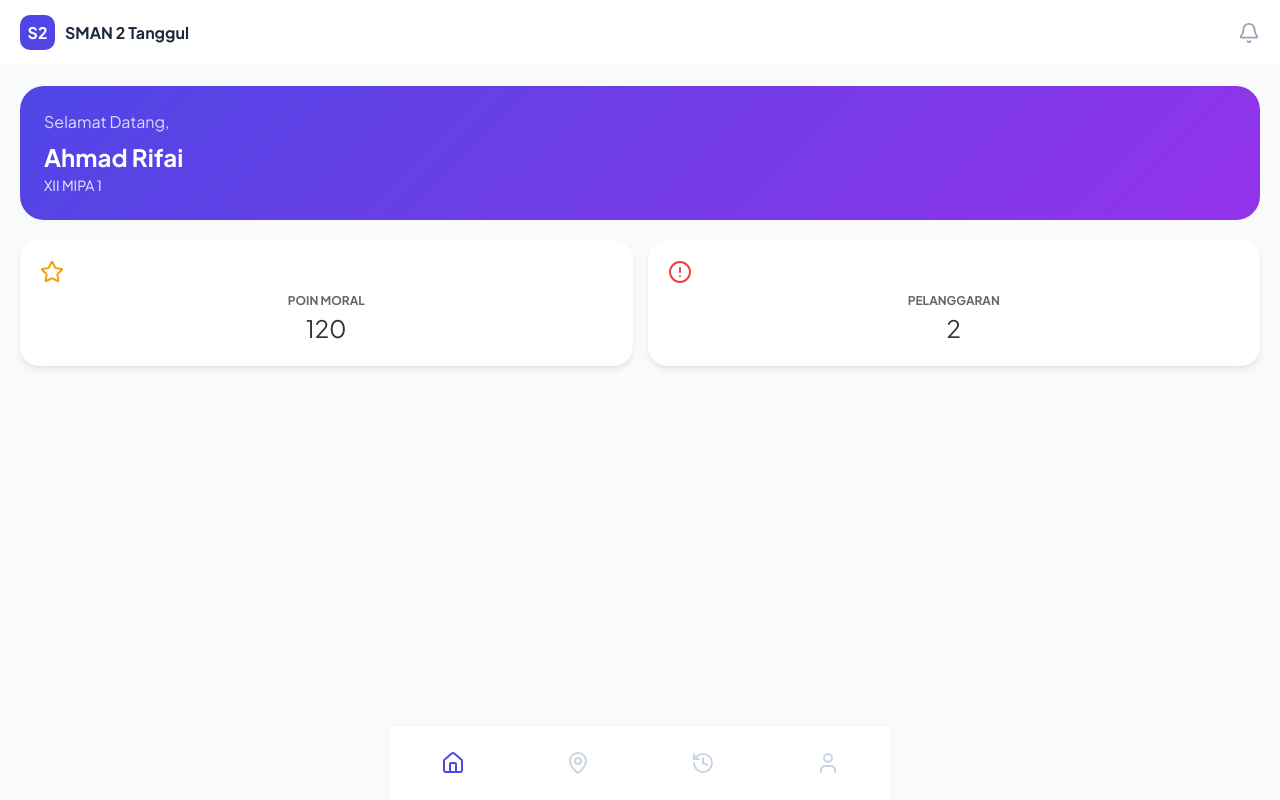
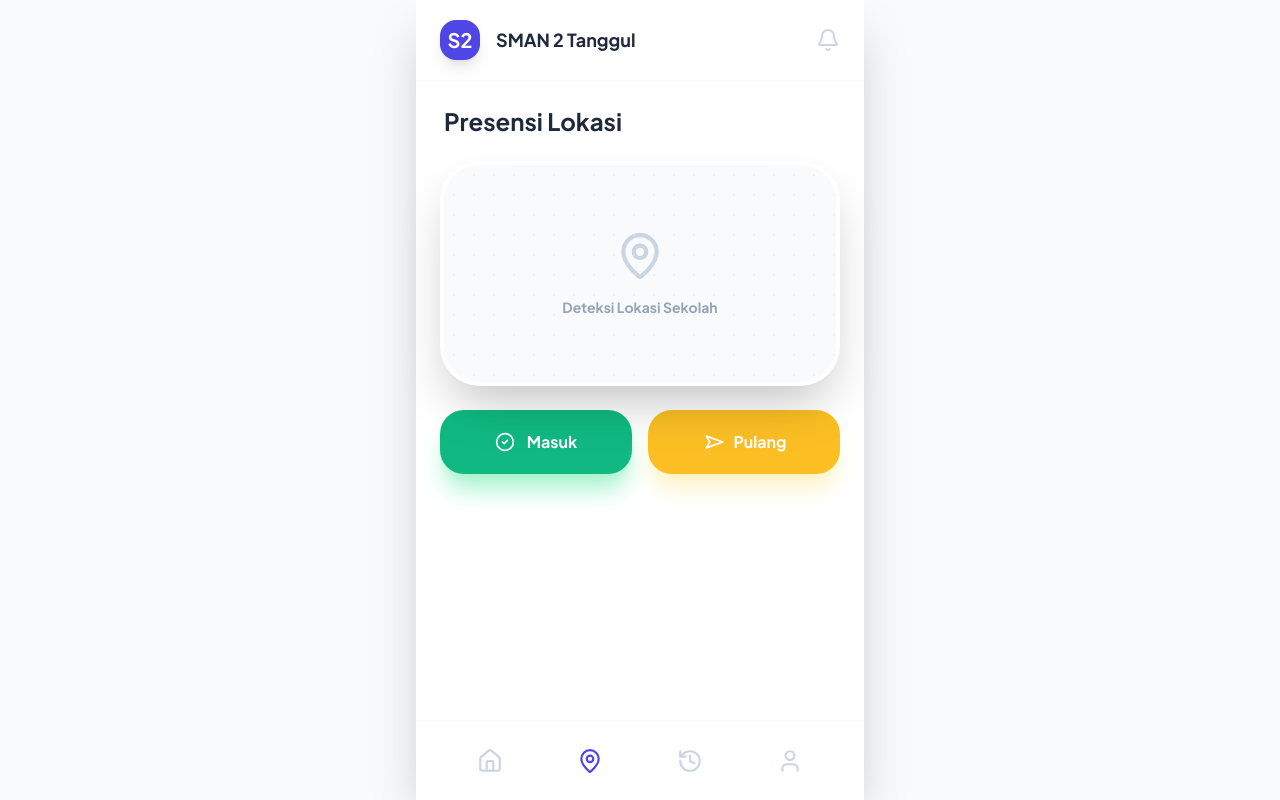
Before and after one commit to haidarrrrr/presensi-smadata, a React (Vite) app: page / in a window 1280 px wide. Built offline with nearby package versions, Linux system fonts and the light colour scheme.

Commit message:
Update index.tsx

```diff
--- a/index.tsx
+++ b/index.tsx
@@ -1,107 +1,124 @@
 import React, { useState } from 'react';
 import ReactDOM from 'react-dom/client';
-import { Home, MapPin, History, User, Bell, Star, AlertCircle, CheckCircle2, ChevronRight, LogOut } from 'lucide-react';
+import { Home, MapPin, History, User, Bell, Star, AlertCircle, ChevronRight, LogOut, CheckCircle2, Loader2, Navigation } from 'lucide-react';
 
 const App = () => {
-  // State untuk mengatur halaman mana yang aktif
-  const [activeTab, setActiveTab] = useState('home');
+  const [activeTab, setActiveTab] = useState('absen'); // Set default ke absen untuk testing
+  const [status, setStatus] = useState<'idle' | 'checking' | 'success' | 'denied'>('idle');
+  const [distance, setDistance] = useState<number | null>(null);
 
-  // Komponen Halaman Dashboard
-  const DashboardView = () => (
-    <div className="animate-in fade-in duration-500">
-      <div style={{ background: 'linear-gradient(135deg, #4f46e5, #9333ea)', borderRadius: '24px', padding: '24px', color: '#fff', marginBottom: '20px', textAlign: 'left' }}>
-          <p style={{ margin: 0, opacity: 0.8 }}>Selamat Datang,</p>
-          <h2 style={{ margin: '5px 0 0 0', fontSize: '24px', fontWeight: 'bold' }}>Ahmad Rifai</h2>
-          <p style={{ margin: 0, fontSize: '14px', opacity: 0.9 }}>XII MIPA 1</p>
+  // Titik Koordinat SMAN 2 Tanggul
+  const SCHOOL_COORDS = { lat: -8.156534, lng: 113.447512, radius: 200 };
+
+  // Fungsi Hitung Jarak (Haversine Formula)
+  const calculateDistance = (lat1: number, lon1: number, lat2: number, lon2: number) => {
+    const R = 6371e3; // meter
+    const dLat = (lat2 - lat1) * Math.PI / 180;
+    const dLon = (lon2 - lon1) * Math.PI / 180;
+    const a = Math.sin(dLat / 2) * Math.sin(dLat / 2) +
+              Math.cos(lat1 * Math.PI / 180) * Math.cos(lat2 * Math.PI / 180) *
+              Math.sin(dLon / 2) * Math.sin(dLon / 2);
+    const c = 2 * Math.atan2(Math.sqrt(a), Math.sqrt(1 - a));
+    return R * c;
+  };
+
+  const handleCheckIn = () => {
+    setStatus('checking');
+    if (!navigator.geolocation) {
+      alert("Browser tidak mendukung GPS");
+      setStatus('idle');
+      return;
+    }
+
+    navigator.geolocation.getCurrentPosition(
+      (pos) => {
+        const d = calculateDistance(pos.coords.latitude, pos.coords.longitude, SCHOOL_COORDS.lat, SCHOOL_COORDS.lng);
+        setDistance(Math.round(d));
+
+        if (d <= SCHOOL_COORDS.radius) {
+          setStatus('success');
+        } else {
+          setStatus('denied');
+          alert(`Anda berada di luar jangkauan (${Math.round(d)}m). Maksimal 200m.`);
+        }
+      },
+      () => {
+        alert("Gagal akses lokasi. Berikan izin GPS di browser HP Anda.");
+        setStatus('idle');
+      },
+      { enableHighAccuracy: true }
+    );
+  };
+
+  const AttendanceView = () => (
+    <div className="animate-in slide-in-from-bottom-5 text-left space-y-6">
+      <header className="px-1">
+        <h2 className="text-2xl font-black text-slate-800">Presensi Lokasi</h2>
+      </header>
+
+      {/* Kartu Lokasi Mirip Gambar */}
+      <div className="aspect-video bg-slate-50 rounded-[2.5rem] border-4 border-white shadow-2xl flex flex-col items-center justify-center relative overflow-hidden group">
+        <div className="absolute inset-0 bg-[radial-gradient(#e2e8f0_1px,transparent_1px)] [background-size:20px_20px] opacity-50"></div>
+
+        {status === 'checking' ? (
+          <Loader2 className="text-indigo-600 animate-spin" size={48} />
+        ) : status === 'success' ? (
+          <CheckCircle2 className="text-emerald-500 animate-bounce" size={50} />
+        ) : (
+          <MapPin className="text-slate-300 transition-transform group-hover:scale-110" size={50} />
+        )}
+
+        <p className="mt-4 text-slate-400 font-bold text-sm relative z-10">
+          {distance !== null ? `${distance}m dari sekolah` : "Deteksi Lokasi Sekolah"}
+        </p>
       </div>
-      <div style={{ display: 'grid', gridTemplateColumns: '1fr 1fr', gap: '15px' }}>
-          <div style={{ background: '#fff', padding: '20px', borderRadius: '20px', textAlign: 'center', boxShadow: '0 4px 6px -1px rgba(0,0,0,0.1)' }}>
-              <Star color="#f59e0b" size={24} style={{ marginBottom: '8px' }} />
-              <div style={{ fontSize: '12px', color: '#666', fontWeight: 'bold' }}>POIN MORAL</div>
-              <div style={{ fontSize: '24px', fontWeight: 'black', color: '#333' }}>120</div>
-          </div>
-          <div style={{ background: '#fff', padding: '20px', borderRadius: '20px', textAlign: 'center', boxShadow: '0 4px 6px -1px rgba(0,0,0,0.1)' }}>
-              <AlertCircle color="#ef4444" size={24} style={{ marginBottom: '8px' }} />
-              <div style={{ fontSize: '12px', color: '#666', fontWeight: 'bold' }}>PELANGGARAN</div>
-              <div style={{ fontSize: '24px', fontWeight: 'black', color: '#333' }}>2</div>
-          </div>
+
+      <div className="grid grid-cols-2 gap-4">
+        <button
+          onClick={handleCheckIn}
+          className="bg-emerald-500 hover:bg-emerald-600 active:scale-95 text-white font-bold py-5 rounded-3xl flex items-center justify-center gap-3 shadow-xl shadow-emerald-200 transition-all"
+        >
+          <CheckCircle2 size={20} />
+          <span>Masuk</span>
+        </button>
+        <button
+          className="bg-amber-400 hover:bg-amber-500 active:scale-95 text-white font-bold py-5 rounded-3xl flex items-center justify-center gap-3 shadow-xl shadow-amber-100 transition-all"
+        >
+          <Navigation size={20} className="rotate-45" />
+          <span>Pulang</span>
+        </button>
       </div>
-    </div>
-  );
 
-  // Komponen Halaman Absensi
-  const AttendanceView = () => (
-    <div className="animate-in slide-in-from-bottom-5">
-      <h2 style={{ textAlign: 'left', fontWeight: 'bold', fontSize: '20px', marginBottom: '15px' }}>Presensi Lokasi</h2>
-      <div style={{ background: '#f1f5f9', height: '200px', borderRadius: '24px', display: 'flex', alignItems: 'center', justifyContent: 'center', border: '2px dashed #cbd5e1', marginBottom: '20px' }}>
-        <div style={{ textAlign: 'center', color: '#94a3b8' }}>
-          <MapPin size={40} style={{ marginBottom: '10px' }} />
-          <p style={{ fontSize: '14px', fontWeight: 'bold' }}>Mendeteksi Lokasi...</p>
+      {status === 'success' && (
+        <div className="bg-emerald-50 border border-emerald-100 p-5 rounded-3xl text-center font-bold text-emerald-700 animate-in zoom-in">
+          Berhasil Absen! Selamat belajar.
         </div>
-      </div>
-      <button style={{ width: '100%', background: '#10b981', color: '#fff', border: 'none', padding: '15px', borderRadius: '16px', fontWeight: 'bold', fontSize: '16px' }}>
-        Check-In Sekarang
-      </button>
-    </div>
-  );
-
-  // Komponen Halaman Riwayat
-  const HistoryView = () => (
-    <div className="animate-in slide-in-from-right-5 text-left">
-      <h2 style={{ fontWeight: 'bold', fontSize: '20px', marginBottom: '15px' }}>Riwayat Poin</h2>
-      {[
-        { title: 'Juara Lomba Puisi', pts: '+50', color: '#10b981' },
-        { title: 'Terlambat Upacara', pts: '-10', color: '#ef4444' }
-      ].map((item, i) => (
-        <div key={i} style={{ background: '#fff', padding: '15px', borderRadius: '16px', marginBottom: '10px', display: 'flex', justifyContent: 'space-between', alignItems: 'center', boxShadow: '0 2px 4px rgba(0,0,0,0.05)' }}>
-          <span style={{ fontWeight: '600', color: '#333' }}>{item.title}</span>
-          <span style={{ fontWeight: 'bold', color: item.color }}>{item.pts}</span>
-        </div>
-      ))}
-    </div>
-  );
-
-  // Komponen Halaman Profil
-  const ProfileView = () => (
-    <div className="animate-in fade-in">
-      <div style={{ textAlign: 'center', padding: '20px 0' }}>
-        <img src="https://i.pravatar.cc/150?u=ahmad" style={{ width: '100px', height: '100px', borderRadius: '50%', border: '4px solid #fff', boxShadow: '0 10px 15px rgba(0,0,0,0.1)' }} />
-        <h2 style={{ marginTop: '15px', fontWeight: 'bold' }}>Ahmad Rifai</h2>
-        <p style={{ color: '#666' }}>ahmad.rifai@sman2.sch.id</p>
-      </div>
-      <div style={{ background: '#fff', borderRadius: '20px', overflow: 'hidden' }}>
-        <div style={{ padding: '15px', borderBottom: '1px solid #f1f5f9', display: 'flex', justifyContent: 'space-between' }}>
-          <span>Pengaturan Akun</span> <ChevronRight size={18} color="#ccc" />
-        </div>
-        <div style={{ padding: '15px', color: '#ef4444', display: 'flex', justifyContent: 'space-between' }}>
-          <span>Keluar</span> <LogOut size={18} />
-        </div>
-      </div>
+      )}
     </div>
   );
 
   return (
-    <div style={{ fontFamily: '"Plus Jakarta Sans", sans-serif', minHeight: '100vh', background: '#f8fafc', paddingBottom: '100px' }}>
-      <header style={{ background: '#fff', padding: '15px 20px', borderBottom: '1px solid #f1f5f9', display: 'flex', justifyContent: 'space-between', alignItems: 'center', position: 'sticky', top: 0, zIndex: 10 }}>
-        <div style={{ display: 'flex', alignItems: 'center', gap: '10px' }}>
-            <div style={{ background: '#4f46e5', color: '#fff', width: '35px', height: '35px', borderRadius: '10px', display: 'flex', alignItems: 'center', justifyContent: 'center', fontWeight: 'bold' }}>S2</div>
-            <h1 style={{ margin: 0, fontSize: '16px', fontWeight: '800', color: '#1e293b' }}>SMAN 2 Tanggul</h1>
+    <div style={{ fontFamily: '"Plus Jakarta Sans", sans-serif', minHeight: '100vh', background: '#fff', paddingBottom: '100px' }} className="max-w-md mx-auto shadow-2xl">
+      <header className="sticky top-0 bg-white/90 backdrop-blur-xl border-b border-slate-50 px-6 py-5 flex items-center justify-between z-50">
+        <div className="flex items-center gap-4">
+            <div className="w-10 h-10 bg-indigo-600 rounded-2xl flex items-center justify-center text-white font-black text-xl shadow-lg">S2</div>
+            <h1 className="font-black text-slate-800 text-lg">SMAN 2 Tanggul</h1>
         </div>
-        <Bell size={22} color="#94a3b8" />
+        <Bell size={24} className="text-slate-300" />
       </header>
 
-      <main style={{ padding: '20px' }}>
-        {activeTab === 'home' && <DashboardView />}
+      <main className="p-6">
+        {activeTab === 'home' && <div className="p-10 text-center font-bold">Dashboard Siswa</div>}
         {activeTab === 'absen' && <AttendanceView />}
-        {activeTab === 'history' && <HistoryView />}
-        {activeTab === 'profile' && <ProfileView />}
+        {activeTab === 'history' && <div className="p-10 text-center font-bold">Riwayat Poin</div>}
+        {activeTab === 'profile' && <div className="p-10 text-center font-bold">Profil Akun</div>}
       </main>
 
-      <nav style={{ position: 'fixed', bottom: 0, left: 0, right: 0, background: 'rgba(255,255,255,0.9)', backdropFilter: 'blur(10px)', height: '75px', display: 'flex', justifyContent: 'space-around', alignItems: 'center', borderTop: '1px solid #f1f5f9', maxWidth: '500px', margin: '0 auto' }}>
-        <button onClick={() => setActiveTab('home')} style={{ background: 'none', border: 'none', color: activeTab === 'home' ? '#4f46e5' : '#cbd5e1' }}><Home /></button>
-        <button onClick={() => setActiveTab('absen')} style={{ background: 'none', border: 'none', color: activeTab === 'absen' ? '#4f46e5' : '#cbd5e1' }}><MapPin /></button>
-        <button onClick={() => setActiveTab('history')} style={{ background: 'none', border: 'none', color: activeTab === 'history' ? '#4f46e5' : '#cbd5e1' }}><History /></button>
-        <button onClick={() => setActiveTab('profile')} style={{ background: 'none', border: 'none', color: activeTab === 'profile' ? '#4f46e5' : '#cbd5e1' }}><User /></button>
+      <nav className="fixed bottom-0 left-0 right-0 bg-white/80 backdrop-blur-2xl border-t border-slate-50 h-20 flex justify-around items-center px-6 max-w-md mx-auto z-50">
+        <button onClick={() => setActiveTab('home')} style={{ color: activeTab === 'home' ? '#4f46e5' : '#cbd5e1' }} className="transition-all"><Home size={26}/></button>
+        <button onClick={() => setActiveTab('absen')} style={{ color: activeTab === 'absen' ? '#4f46e5' : '#cbd5e1' }} className="transition-all"><MapPin size={26}/></button>
+        <button onClick={() => setActiveTab('history')} style={{ color: activeTab === 'history' ? '#4f46e5' : '#cbd5e1' }} className="transition-all"><History size={26}/></button>
+        <button onClick={() => setActiveTab('profile')} style={{ color: activeTab === 'profile' ? '#4f46e5' : '#cbd5e1' }} className="transition-all"><User size={26}/></button>
       </nav>
     </div>
   );
```
